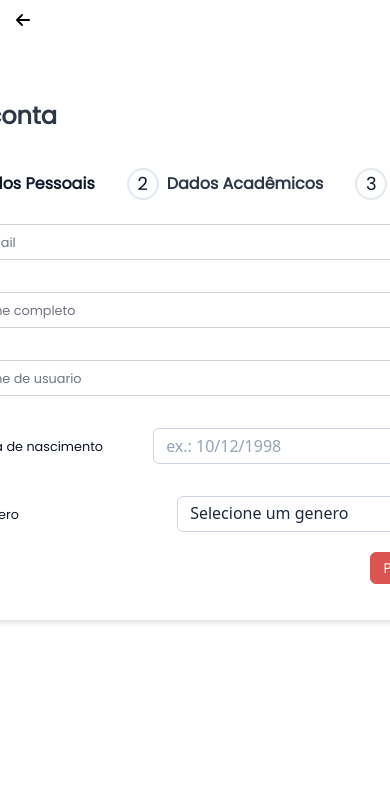
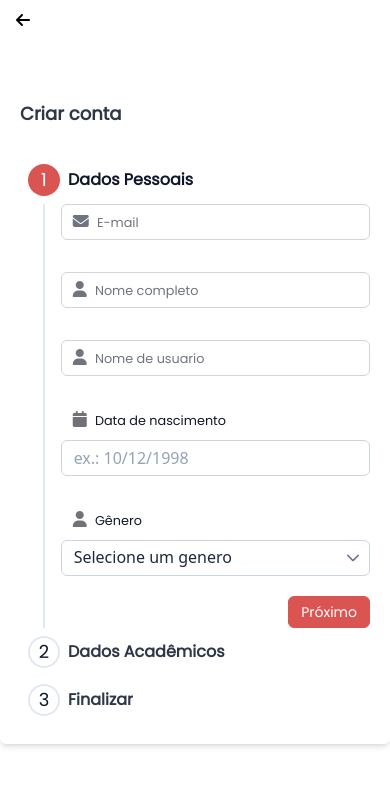
Before and after one commit to wivulo/poliinsight-vue3, a Vue app: page /signup in a window 390 px wide. Shown: the top 786 px of the page. Built offline with nearby package versions, Linux system fonts and the light colour scheme; no server answers; what vue-html-to-paper, vue-sweetalert2 would draw is missing.

Commit message:
fix 1124

```diff
--- a/src/config/index.js
+++ b/src/config/index.js
@@ -1,11 +1,9 @@
 let databaseURL;
 
-console.log(process.env.NODE_ENV);
-
-if (process.env.NODE_ENV === 'development') {
+// if (process.env.NODE_ENV === 'development') {
     databaseURL = "https://api-eventos-ispb.onrender.com";
-} else {
-    databaseURL = "http://localhost:3000";
-}
+// // } else {
+//     databaseURL = "http://localhost:3000";
+// // }
 
 export { databaseURL };
--- a/src/layouts/components/ApplicationHeader2.vue
+++ b/src/layouts/components/ApplicationHeader2.vue
@@ -67,7 +67,7 @@ export default {
             <div class="flex gap-4">
                 <nav class="app-navbar flex items-center">
                     <ul class="flex items-center self-center mb-0">
-                        <li>
+                        <li class="md:visible hidden">
                             <BaseGrayButton>
                                 <i class="fa fa-moon text-slate-900"/>
                             </BaseGrayButton>
@@ -113,7 +113,7 @@ export default {
 
                                 <Button text class="soft-hover h-8 border-slate-200">
                                     <router-link to="/signup">
-                                        Criar conta
+                                        <span class="text-nowrap">Criar conta</span>
                                     </router-link>
                                 </Button>
                             </div>
--- a/src/views/auth/Signup/components/Step_1_PersonalData.vue
+++ b/src/views/auth/Signup/components/Step_1_PersonalData.vue
@@ -29,7 +29,6 @@ export default {
 
 <template>
     <div class="flex flex-col gap-5" >
-
         <FloatLabel class="mb-3">
             <InputText id="email" v-model="user.email" class="w-full border-zinc-300 h-9 " :required="true"/>
             <label for="email">
@@ -60,18 +59,20 @@ export default {
             </label>
         </FloatLabel>
 
-        <div class="flex gap-2 items-center mb-3">
+        <div class="flex flex-col md:flex-row gap-2 lg:items-center mb-3 w-full">
             <label for="birthDate" class="flex-grow pl-3">
                 <i class="fas fa-calendar me-1 text-zinc-500" /> <small> Data de nascimento </small>
             </label>
-            <Calendar id="birthDate" v-model="user.birthdate" class="flex-grow border-zinc-300 h-9 focus:outline-zinc-400" inputClass="hover:border-zinc-400" placeholder="ex.: 10/12/1998" dateFormat="dd/mm/yyy" />
+            <Calendar id="birthDate" v-model="user.birthdate"
+            class="flex-grow border-zinc-300 h-9 focus:outline-zinc-400" inputClass="hover:border-zinc-400" placeholder="ex.: 10/12/1998" dateFormat="dd/mm/yyy" />
         </div>
 
-        <div class="flex gap-2 items-center mb-3">
+        <div class="flex gap-2 lg:items-center mb-3 flex-col md:flex-row w-full">
             <label for="gender" class="flex-grow pl-3">
                 <i class="fas fa-user me-1 text-zinc-500" /> <small> Gênero </small>
             </label>
-            <Dropdown id="gender" v-model="user.gender" :options="options" placeholder="Selecione um genero" class="h-9 flex-grow w-[125px]"  />
+            <Dropdown id="gender" v-model="user.gender" :options="options" placeholder="Selecione um genero"
+            class="h-9 flex-grow w-full lg:w-[125px]"  />
         </div>
 
     </div>
--- a/src/views/auth/Signup/index.vue
+++ b/src/views/auth/Signup/index.vue
@@ -44,6 +44,7 @@ export default {
                 { label: 'Dados Acadêmicos', icon: 'pi pi-book' },
                 { label: 'Finalizar', icon: 'pi pi-check' }
             ],
+            media: window.innerWidth
         }
     },
     methods: {
@@ -111,12 +112,16 @@ export default {
                 </Button>
             </div>
 
-            <div class="flex mx-0 vh-90 basis-1/2 justify-center items-center self-center my-4 gap-2">
+            <div class="flex mx-0 vh-90 w-full md:w-auto basis-full md:basis-1/2 justify-center items-center self-center my-4 gap-2">
 
-                <Card>
-                    <template #title>Criar conta</template>
+                <Card class="w-full">
+                    <template #title>
+                        <p class="text-lg md:text-2xl">Criar conta</p>
+                    </template>
                     <template #content>
-                        <Stepper v-model:activeStep="step">
+                        <Stepper
+                          v-model:activeStep="step"
+                          :orientation="media >= 768 ? 'horizontal' : 'vertical'">
                             <StepperPanel :header="items[0].label">
                                 <template #content="{ nextCallback }">
                                     <Step_1_PersonalData :user="user" />
--- a/src/views/home/show.vue
+++ b/src/views/home/show.vue
@@ -19,6 +19,7 @@ import Avatar from 'primevue/avatar';
 import InputText from 'primevue/inputtext';
 import Textarea from 'primevue/textarea';
 import Tag from 'primevue/tag';
+import PLoading from '@/components/PLoading.vue';
 
 document.title = 'Evento | Poliinsight';
 
@@ -151,15 +152,19 @@ onMounted(() => {
 
         <div class="grid grid-cols-1 md:grid-cols-2 lg:grid-cols-3 gap-5 w-full">
             <CardRoot class="!w-full !h-[450px] overflow-hidden">
-                <Image :src="iEvent.imageURL" width="100%"
+                <PLoading v-if="busy" class="w-full h-[400px] flex justify-center items-center" />
+                <Image v-else :src="iEvent.imageURL" width="100%"
                     image-class="h-[400px] object-contain md:object-cover transition-all duration-600 hover:scale-125" />
             </CardRoot>
 
             <div class="w-full flex flex-col gap-5 lg:col-span-2">
-                <CardRoot>
+                <PLoading v-if="busy" />
+
+                <CardRoot v-else>
                     <div>
                         <p class="text-2xl"> {{ iEvent.name }}</p>
                     </div>
+
                     <div class="flex flex-col gap-3 md:flex-row md:justify-between">
                         <div class="flex flex-col gap-1 text-surface-600 text-sm mt-2">
                             <p class="flex items-center">
```
